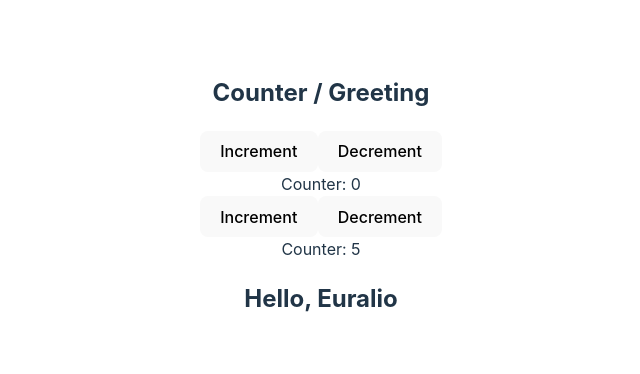
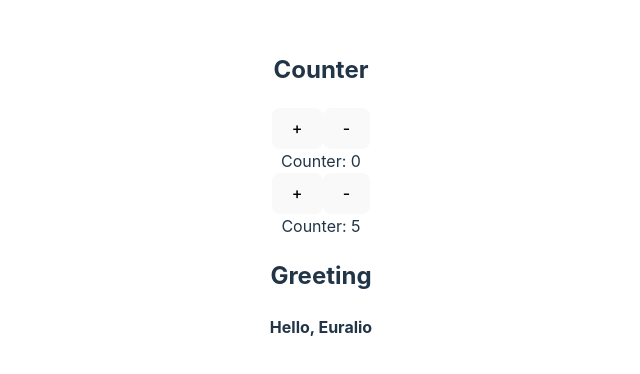
Before and after one commit to yolovi/ej-react-dia2-counter-greeting, a React (Vite) app: page / in a window 1280 px wide. Shown: the part 204-578 px from the top of the page, without its empty margins (319-959 px from the left). Built offline with nearby package versions, Linux system fonts and the light colour scheme.

Commit message:
changes at counter

```diff
--- a/src/App.jsx
+++ b/src/App.jsx
@@ -7,9 +7,10 @@ function App() {
   return (
     <>
       <div>
-        <h2>Counter / Greeting</h2>
+        <h2>Counter</h2>
         <Counter initialValue = {0} number = {1}/>
         <Counter initialValue = {5} number = {5}/>
+        <h2>Greeting</h2>
         <Greeting/>
       </div>
     </>
--- a/src/components/Counter/Counter.jsx
+++ b/src/components/Counter/Counter.jsx
@@ -11,9 +11,10 @@ const Counter = (props) => {
     }
 
     return <>
-     <button onClick={increment}>Increment</button>
-     <button onClick={decrement}>Decrement</button>
+     <button onClick={increment}>+</button>
+     <button onClick={decrement}>-</button>
      <div>Counter: {counter}</div>
+
     </>;
 };
 
--- a/src/components/Greeting/GreetingChild/GreetingChild.jsx
+++ b/src/components/Greeting/GreetingChild/GreetingChild.jsx
@@ -1,5 +1,5 @@
 const Greeting = () => {
-    return <h2>Hello, Euralio</h2>;
+    return <h4>Hello, Euralio</h4>;
 
 }
 
```
